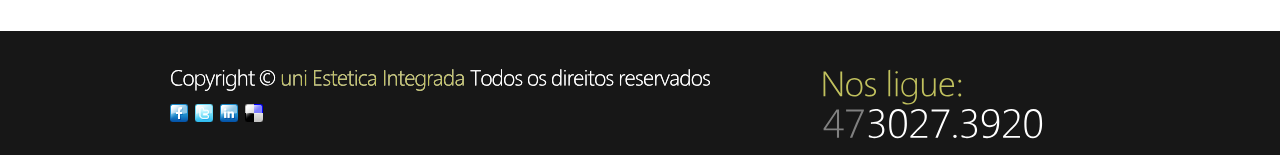
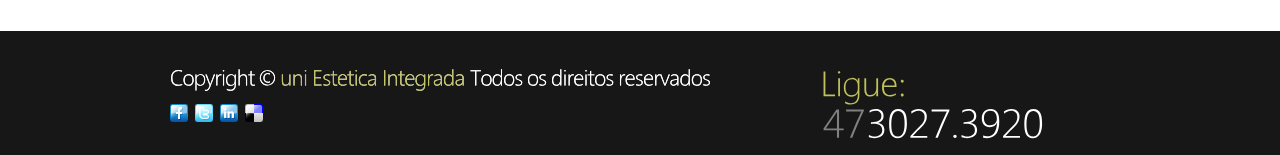
Before and after one commit to kassyuz/uni, a plain HTML site: page novo2013/uni/contacts.html in a window 1280 px wide. Shown: the part 705-860 px from the top of the page. Drawn offline with Linux system fonts and the light colour scheme.

Commit message:
Correção 'Nos ligue' para 'Ligue'

```diff
--- a/novo2013/uni/contacts.html
+++ b/novo2013/uni/contacts.html
@@ -139,7 +139,7 @@
           </ul>
         </div>
         <div class="grid_4">
-          <div class="support-phone"> <strong>Nos ligue:</strong> <b>47</b>3027.3920 </div>
+          <div class="support-phone"> <strong>Ligue:</strong> <b>47</b>3027.3920 </div>
         </div>
       </div>
     </div>
```
